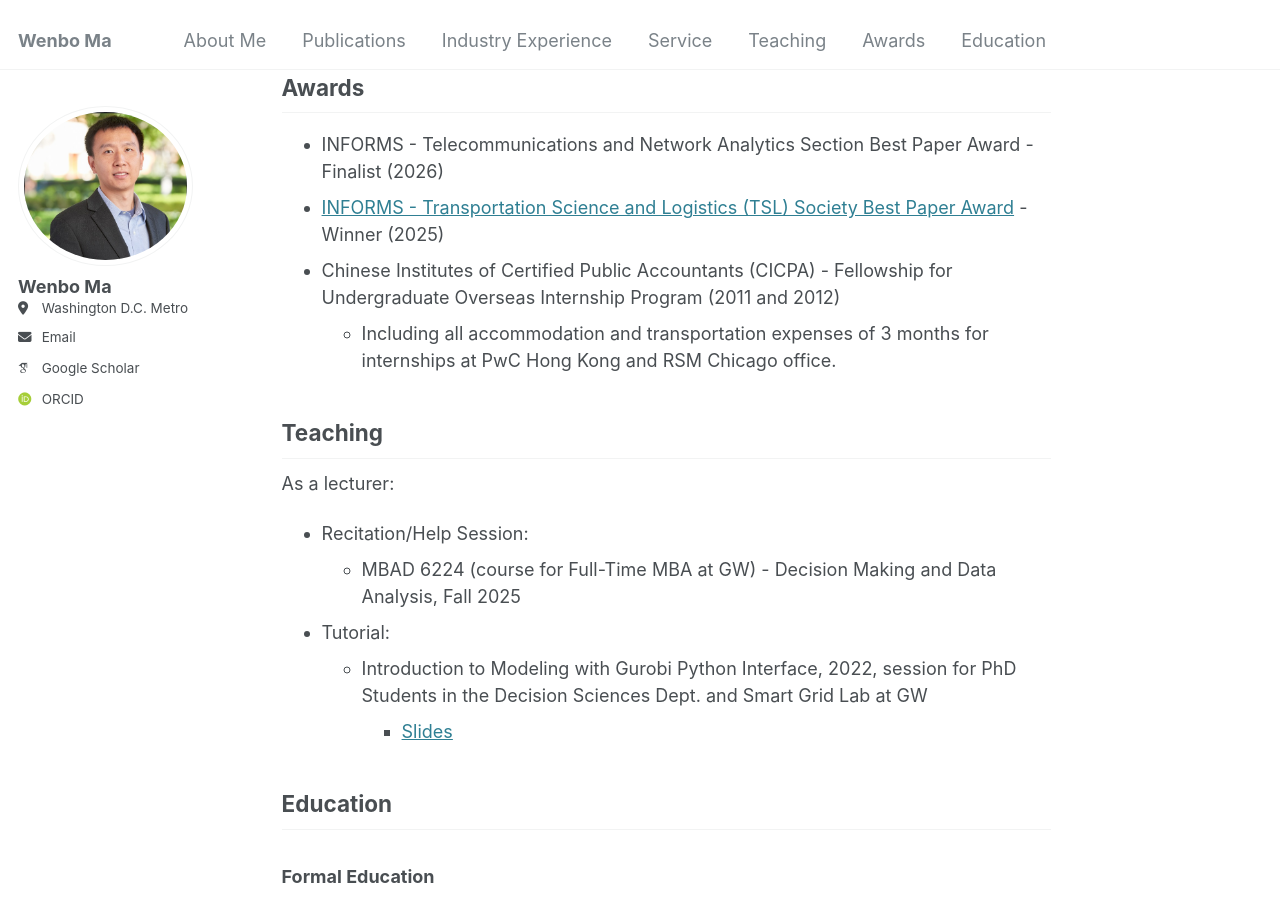
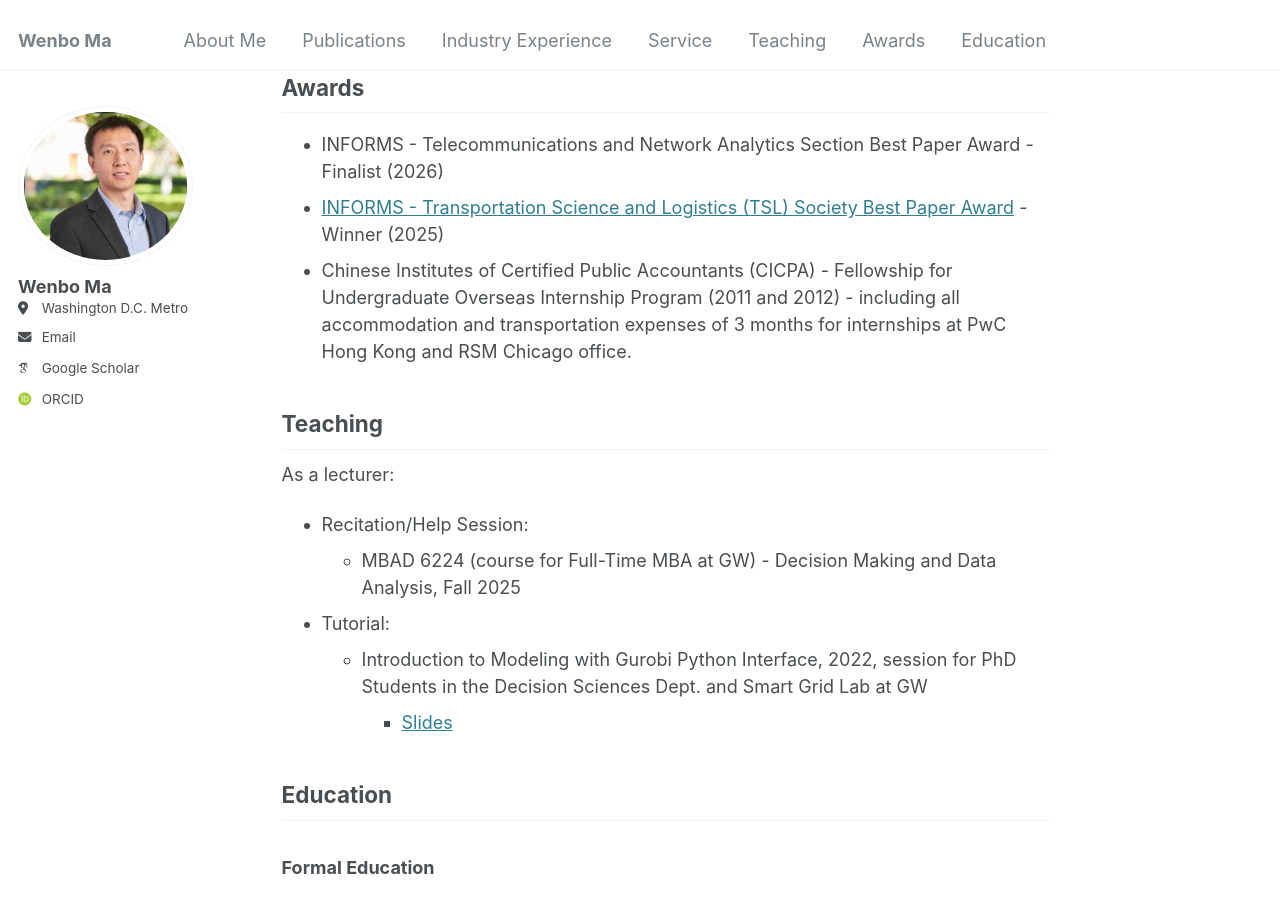
Before and after one commit to wenbo5565/wenbo5565.github.io, a Jekyll site: the page built from _pages/about.md, in a window 1280 px wide and 900 px high, scrolled down 2410 px. Built offline with Jekyll 4.4.1, drawn with Linux system fonts in a browser that asks for light colours; some web fonts are replaced.

```diff
--- a/_pages/about.md
+++ b/_pages/about.md
@@ -67,8 +67,7 @@ Outside of work, I enjoy playing and watching sports — particularly tennis, sw
 ## Awards <a id="awards"></a>
   - INFORMS - Telecommunications and Network Analytics Section Best Paper Award - Finalist (2026)
   - [INFORMS - Transportation Science and Logistics (TSL) Society Best Paper Award](https://www.informs.org/Recognizing-Excellence/Community-Prizes/Transportation-Science-and-Logistics-Section/Best-Paper-Award) - Winner (2025)
-  - Chinese Institutes of Certified Public Accountants (CICPA) - Fellowship for Undergraduate Overseas Internship Program (2011 and 2012)
-      - Including all accommodation and transportation expenses of 3 months for internships at PwC Hong Kong and RSM Chicago office.
+  - Chinese Institutes of Certified Public Accountants (CICPA) - Fellowship for Undergraduate Overseas Internship Program (2011 and 2012) - including all accommodation and transportation expenses of 3 months for internships at PwC Hong Kong and RSM Chicago office.
 
 ## Teaching <a id="teaching"></a>
 As a lecturer:
```
